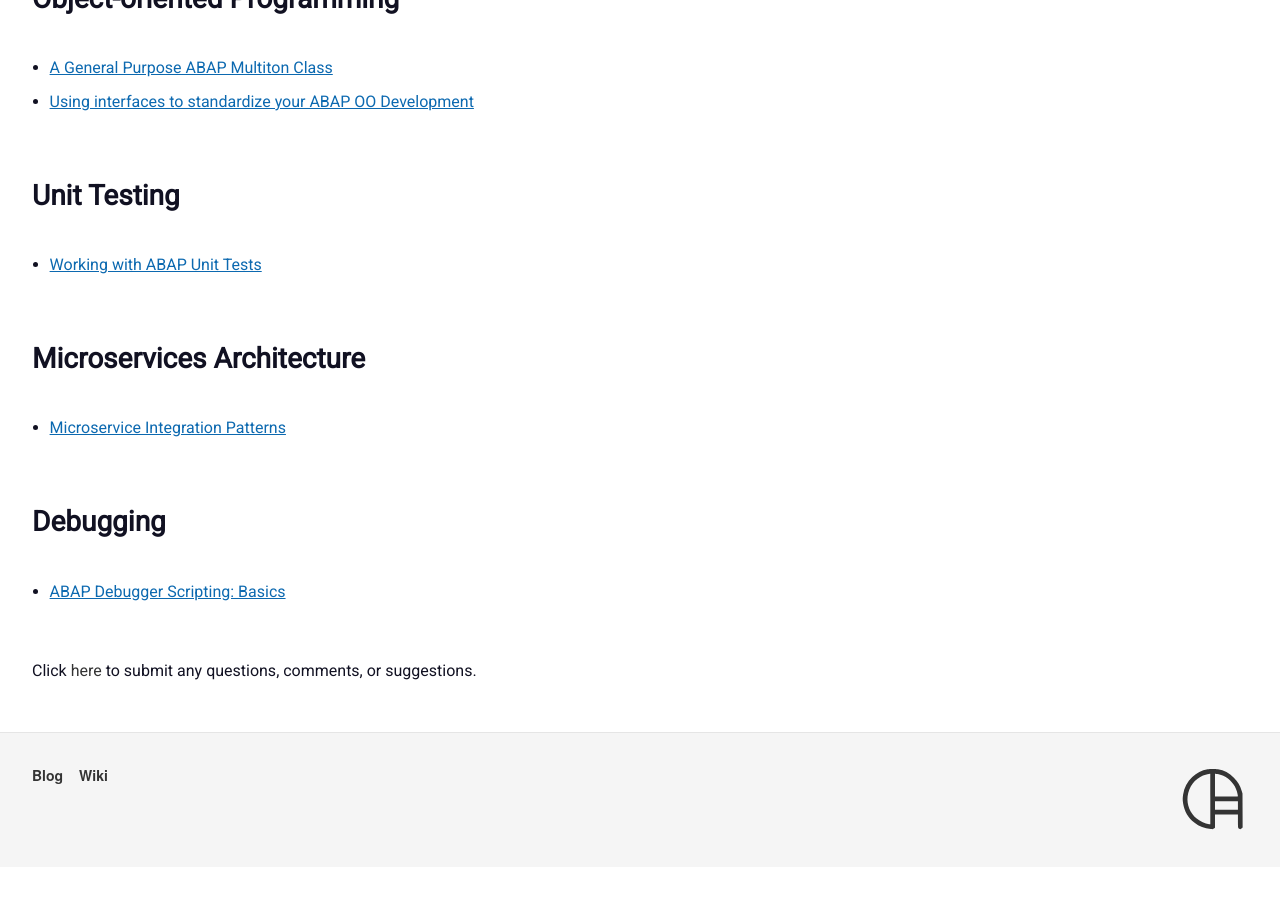
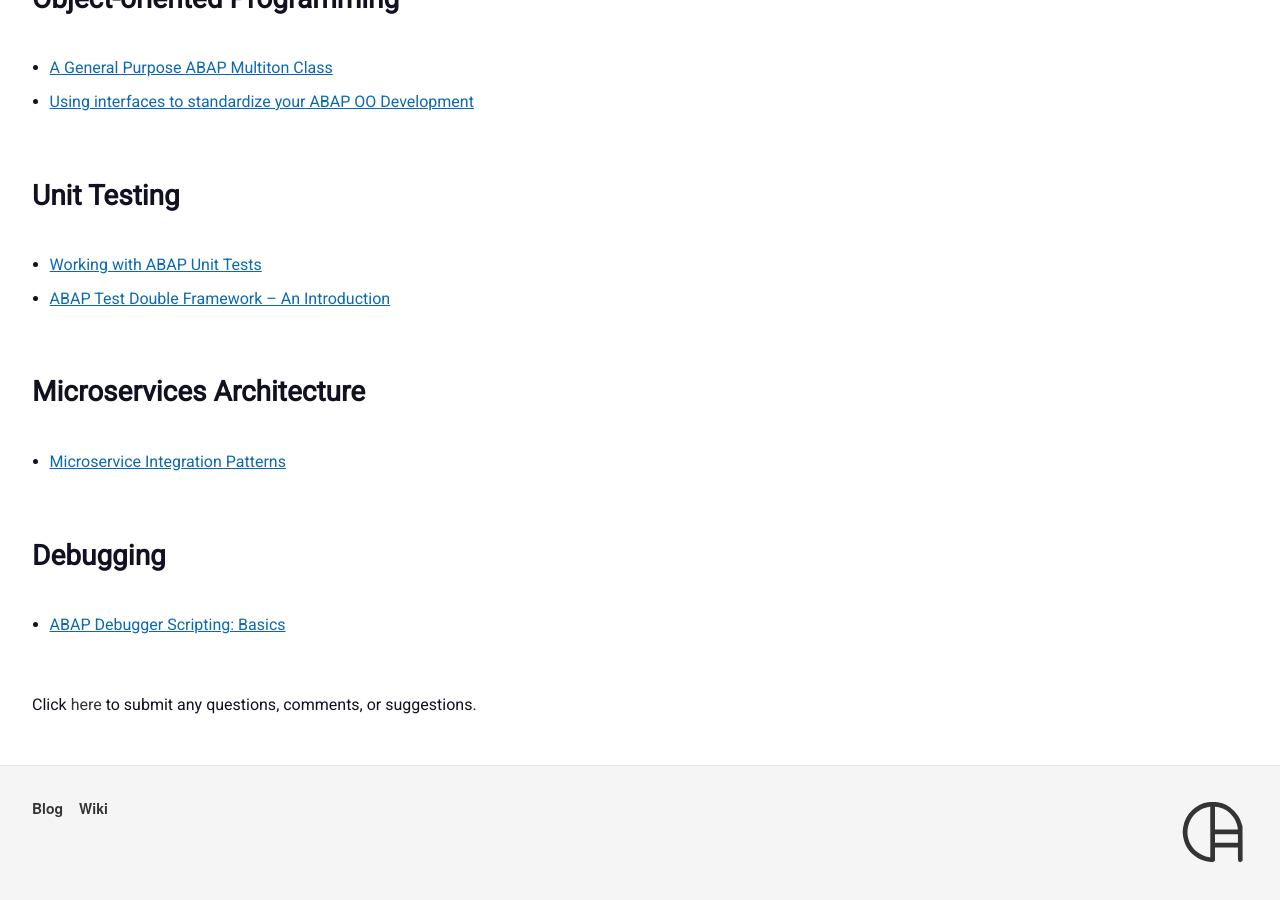
Before and after one commit to shruti170901/hola.github.io, a Jekyll site: the page built from abap/index.md, in a window 1280 px wide and 900 px high, scrolled down 7987 px. Built offline with Jekyll 4.4.1, drawn with Linux system fonts in a browser that asks for light colours; before the commit the page ends 8854 px from its top, so only the background shows below that.

Commit message:
Added ATDF link

```diff
--- a/abap/index.md
+++ b/abap/index.md
@@ -173,6 +173,7 @@ ABAP app goes web-based with OData and Hana.
 ## Unit Testing
 
 - [Working with ABAP Unit Tests](https://blogs.sap.com/2018/02/02/working-with-abap-unit-tests/)
+- [ABAP Test Double Framework – An Introduction](https://blogs.sap.com/2015/01/05/abap-test-double-framework-an-introduction/)
 
 ## Microservices Architecture
 
```
